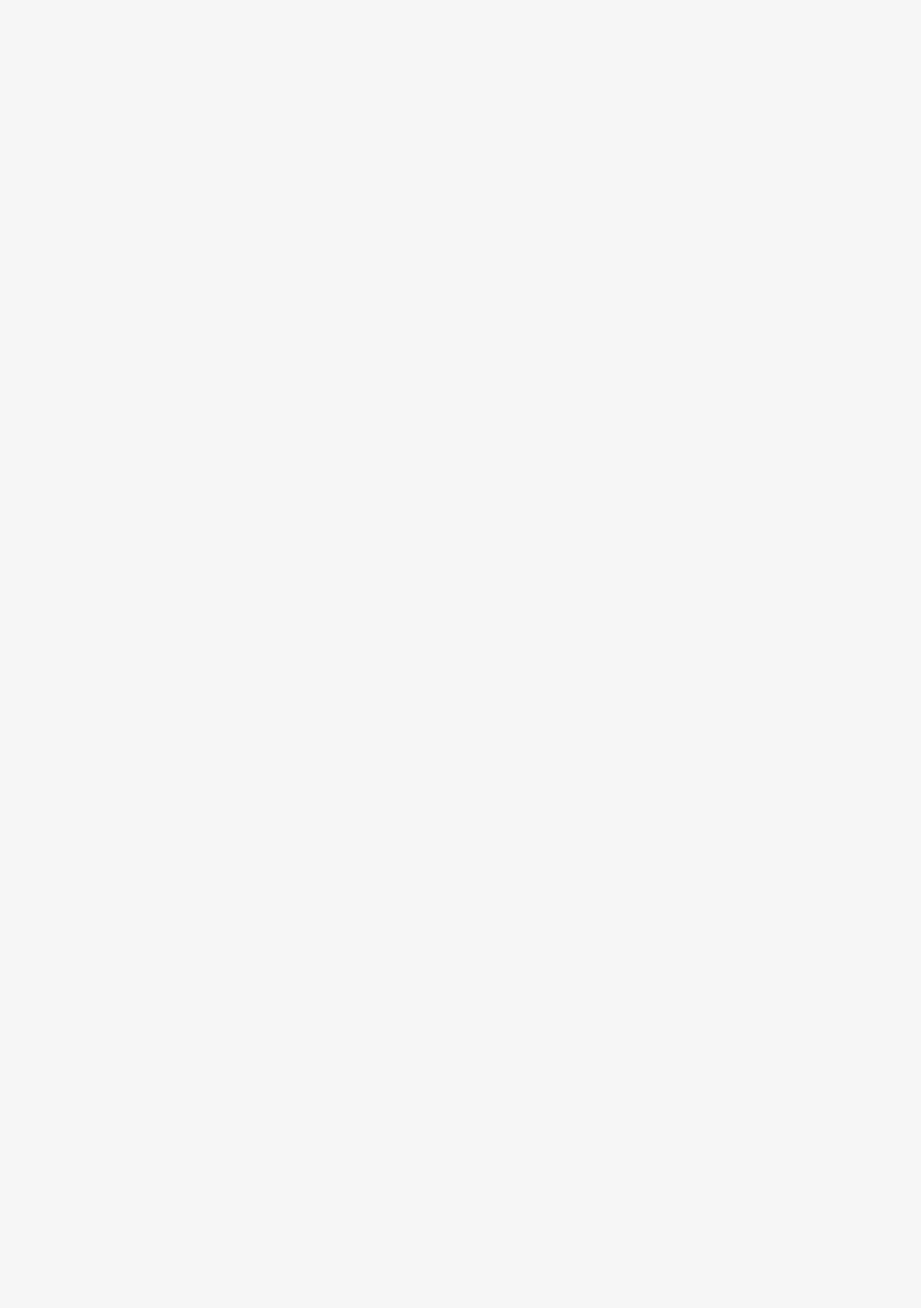
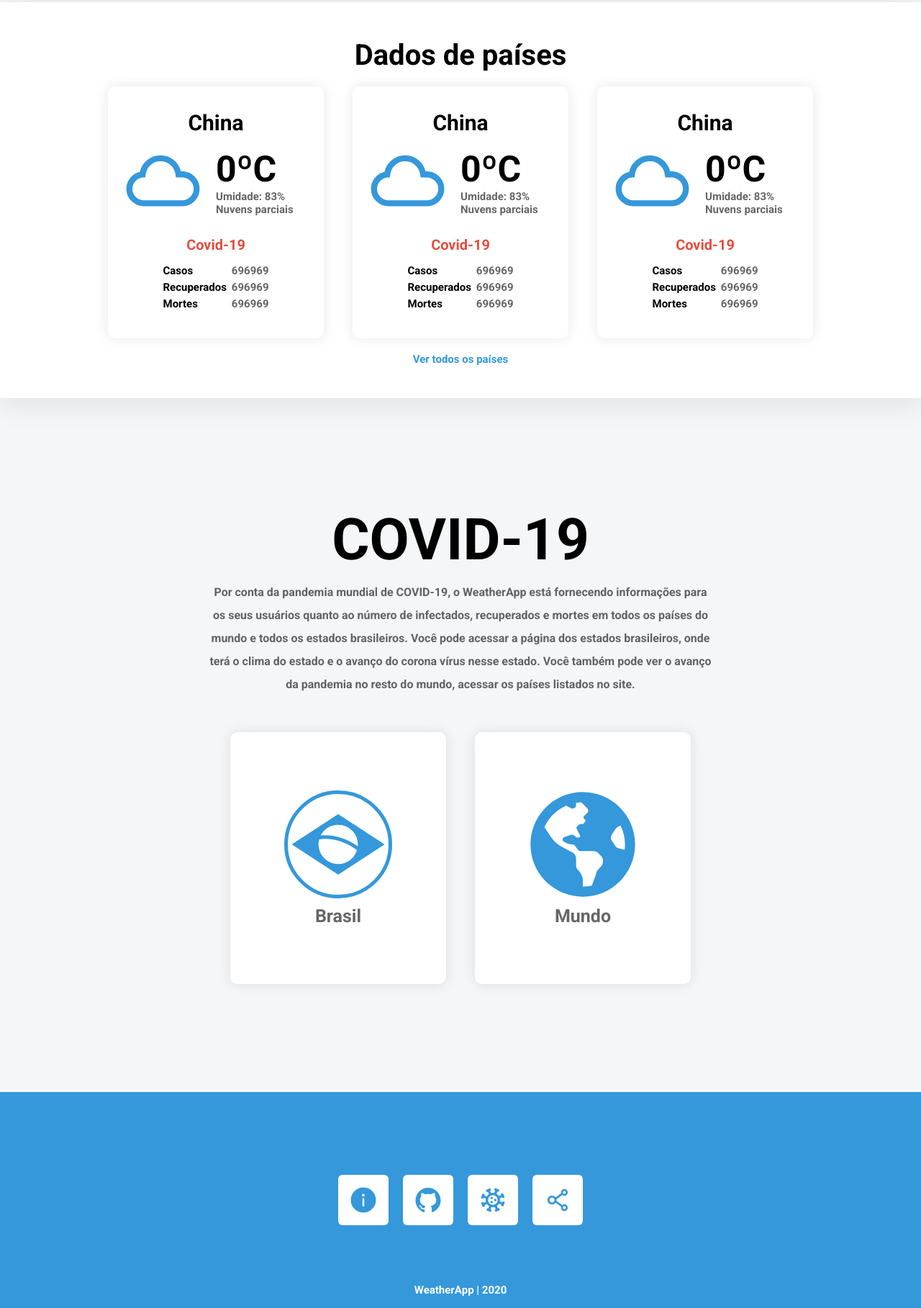
Before and after one commit to PabloLopes19/InfoDisease, a React (Create React App) app: page / in a window 1280 px wide. Shown: the part 605-2422 px from the top of the page at 72% size. Before the commit the page ends 800 px from the top, so only its background shows below. Built offline with nearby package versions, Linux system fonts and the light colour scheme.

Commit message:
Second Commit

```diff
--- a/src/App.js
+++ b/src/App.js
@@ -2,12 +2,12 @@ import React from 'react';
 import './App.css';
 
 import './GlobalStyles.css';
-import Header from './components/Header';
+import DashBoard from './pages/DashBoard';
 
 function App() {
   return (
     <div className="App">
-      <Header />
+      <DashBoard />
     </div>
   );
 }
--- /dev/null
+++ b/src/components/Cards/index.js
@@ -0,0 +1,34 @@
+import React from 'react';
+
+import { Container, CardHeader, WeatherContent, Left, Right, CovidHeader, CovidData, CovidLeft, CovidRight, CovidContent, CovidDataTitle, WeatherIcon, Desc, Temp } from './styles';
+
+function Cards() {
+  return (
+    <Container>
+        <CardHeader>China</CardHeader>
+        <WeatherContent>
+            <Left> <WeatherIcon /> </Left>
+            <Right>
+                <Temp>0ºC</Temp>
+                <Desc>Umidade: 83%</Desc>
+                <Desc>Nuvens parciais</Desc>
+            </Right>
+        </WeatherContent>
+        <CovidHeader>Covid-19</CovidHeader>
+        <CovidContent>
+            <CovidLeft>
+                <CovidDataTitle>Casos</CovidDataTitle>
+                <CovidDataTitle>Recuperados</CovidDataTitle>
+                <CovidDataTitle>Mortes</CovidDataTitle>
+            </CovidLeft>
+            <CovidRight>
+                <CovidData>696969</CovidData>
+                <CovidData>696969</CovidData>
+                <CovidData>696969</CovidData>
+            </CovidRight>
+        </CovidContent>
+    </Container>
+  );
+}
+
+export default Cards;
--- /dev/null
+++ b/src/components/Cards/styles.js
@@ -0,0 +1,103 @@
+import styled from 'styled-components';
+
+import { WiCloud } from 'react-icons/wi'
+
+export const Container = styled.div`
+    width: 300px;
+    height: 350px;
+    background: #fff;
+    box-shadow: 0px 0px 17px 1px rgba(0, 0, 0, 0.09);
+    border-radius: 10px;
+    display: flex;
+    flex-direction: column;
+    align-items: center;
+    margin: 0 20px;
+    cursor: pointer;
+    border: 3px solid transparent;
+    transition: all 0.2s;
+
+
+    &:hover{
+        border: 3px solid #3498DB;
+    }
+`;
+export const CardHeader = styled.h1`
+    font-size: 30px;
+    color: #000;
+    margin-top: 30px;
+`;
+export const WeatherContent = styled.div`
+    width: 100%;
+    height: 130px;
+    display: flex;
+    justify-content: center;
+`;
+export const Left = styled.div`
+    display: flex;
+    justify-content: center;
+    align-items: center;
+    width: 50%;
+    height: 100%;
+`;
+export const WeatherIcon = styled(WiCloud)`
+    fill: #3498DB;
+    height: 150px; width: 150px;
+    /* transform: translateX(30px); */
+`;
+export const Right = styled.div`
+    /* background: blue; */
+    width: 50%;
+    height: 100%;
+    display: flex;
+    justify-content: center;
+    flex-direction: column;
+
+`;
+export const Temp = styled.h1`
+    color: #000;
+    font-size: 50px;
+    text-align: left;
+`;
+export const Desc = styled.p`
+    color: rgba(0, 0, 0, 0.6);
+    font-size: 15px;
+    text-align: left;
+    font-weight: bold;
+`;
+export const CovidHeader = styled.h1`
+    font-size: 20px;
+    color: #E74C3C;
+    margin-top: 10px;
+    margin-bottom: 10px;
+`;
+export const CovidDataTitle = styled.div`
+    font-size: 15px;
+    color: #000;
+    margin-top: 5px;
+    text-align: left;
+    font-weight: bold;
+`;
+export const CovidData = styled.div`
+    font-size: 15px;
+    color: rgba(0, 0, 0, 0.6);
+    margin-top: 5px;
+    text-align: right;
+    font-weight: bold;
+`;
+export const CovidLeft = styled.div`
+    width: 50%;
+    height: 50px;
+    display: flex;
+    flex-direction: column;
+    align-items: right;
+`;
+export const CovidRight = styled.div`
+    width: 50%;
+    height: 50px;
+`;
+export const CovidContent = styled.div`
+    width: 50%;
+    height: 80px;
+    display: flex;
+    /* background: #333; */
+`;
--- /dev/null
+++ b/src/components/Footer/index.js
@@ -0,0 +1,19 @@
+import React from 'react';
+
+import { Container, Content, Copyright, Button, Github, Info, Virus, Share } from './styles';
+
+function Footer() {
+  return (
+    <Container>
+        <Content>
+            <Button title="Info"><Info/></Button>
+            <Button title="Github" href="https://github.com/PabloLopes19/WeatherApp" target="_blank"><Github/></Button>
+            <Button title="Cuidados"><Virus/></Button>
+            <Button title="Compartilhar"><Share/></Button>
+        </Content>
+        <Copyright>WeatherApp | 2020</Copyright>
+    </Container>
+  );
+}
+
+export default Footer;
--- /dev/null
+++ b/src/components/Footer/styles.js
@@ -0,0 +1,55 @@
+import styled from 'styled-components';
+
+import { AiFillGithub, AiFillInfoCircle, AiOutlineShareAlt } from 'react-icons/ai';
+import { RiVirusLine } from 'react-icons/ri';
+
+export const Container = styled.div`
+  height: 300px;
+  width: 100%;
+  display: flex;
+  justify-content: center;
+  align-items: center;
+  flex-direction: column;
+  background: #3498DB;
+  margin-top: 150px;
+`;
+
+export const Content = styled.div`
+    display: flex;
+    align-items: center;
+`;
+export const Button = styled.a`
+    width: 70px; height: 70px;
+    background: #fff;
+    display: flex;
+    justify-content: center;
+    align-items: center;
+    color: #3498DB;
+    margin: 0 10px;
+    border-radius: 6px;
+    cursor: pointer;
+    transition: all 0.2s;
+
+    &:hover{
+        background: #ddd;
+    }
+`;
+export const Info = styled(AiFillInfoCircle)`
+    height: 40px; width: 40px;
+`;
+export const Github = styled(AiFillGithub)`
+    height: 40px; width: 40px;
+`;
+export const Virus = styled(RiVirusLine)`
+    height: 40px; width: 40px;
+`;
+export const Share = styled(AiOutlineShareAlt)`
+    height: 40px; width: 40px;
+`;
+export const Copyright = styled.p`
+    color: #fff;
+    margin-top: 250px;
+    position: absolute;
+    font-size: 15px;
+    font-weight: bold
+`;
--- a/src/components/Header/index.js
+++ b/src/components/Header/index.js
@@ -11,7 +11,7 @@ function Header() {
               <Buttons className="button" href="#">Brasil</Buttons>
               <Buttons href="#">World Wide</Buttons>
               <Buttons href="#">About</Buttons>
-              <Buttons href="#">Support Us</Buttons>
+              <Buttons href="https://github.com/PabloLopes19/WeatherApp" target="_blank">Support Us</Buttons>
             </Menu>
         </Left>
         <Right>
--- /dev/null
+++ b/src/pages/DashBoard/index.js
@@ -0,0 +1,49 @@
+import React from 'react';
+
+import { Container, Content, Title, TitleMedium, Description, CardsArea, Cards, Link, LinkText, CardContainer, HorizontalDiv, GlobeIcon, BrazilIcon, CardContainerText } from './styles';
+
+import Header from '../../components/Header';
+import Card from '../../components/Cards';
+import Footer from '../../components/Footer';
+
+function DashBoard() {
+  return (
+      <Container>
+          <Header />
+          <Content>
+            <Title>Seja bem-vindo!</Title>
+            <Description>
+                Lorem ipsum dolor sit amet, consectetur adipiscing elit, sed do eiusmod tempor incididunt ut labore et dolore magna aliqua. Ut enim ad minim veniam, quis nostrud exercitation ullamco laboris nisi ut aliquip ex ea commodo consequat. Duis aute irure dolor in reprehenderit in voluptate velit esse cillum dolore eu fugiat nulla pariatur. Excepteur sint occaecat cupidatat non proident, sunt in culpa qui officia deserunt mollit anim id est laborum.
+            </Description>
+            <CardsArea>
+                <TitleMedium>Dados de países</TitleMedium>
+                <Cards>
+                    <Card />
+                    <Card />
+                    <Card />
+                </Cards>
+                <Link>
+                    <LinkText href="#">Ver todos os países </LinkText>
+                </Link>
+            </CardsArea>
+            <Title>COVID-19</Title>
+            <Description>
+                Por conta da pandemia mundial de COVID-19, o WeatherApp está fornecendo informações para os seus usuários quanto ao número de infectados, recuperados e mortes em todos os países do mundo e todos os estados brasileiros. Você pode acessar a página dos estados brasileiros, onde terá o clima do estado e o avanço do corona vírus nesse estado. Você também pode ver o avanço da pandemia no resto do mundo, acessar os países listados no site.
+            </Description>
+            <HorizontalDiv>
+                <CardContainer>
+                    <BrazilIcon/>
+                    <CardContainerText>Brasil</CardContainerText>
+                </CardContainer>
+                <CardContainer>
+                    <GlobeIcon/>
+                    <CardContainerText>Mundo</CardContainerText>
+                </CardContainer>
+            </HorizontalDiv>
+          </Content>
+          <Footer />
+      </Container>
+  );
+}
+
+export default DashBoard;
--- /dev/null
+++ b/src/pages/DashBoard/styles.js
@@ -0,0 +1,114 @@
+import styled from 'styled-components';
+
+import { FaGlobeAmericas } from 'react-icons/fa';
+import { GiBrazilFlag } from 'react-icons/gi';
+
+export const Container = styled.div``;
+
+export const Content = styled.div`
+  display: flex;
+  align-items: center;
+  padding-top: 120px;
+  flex-direction: column;
+`;
+export const Title = styled.h1`
+  font-size: 80px;
+  color: #000;
+`;
+export const TitleMedium = styled.h1`
+  font-size: 40px;
+  margin-top: 50px;
+  color: #000;
+`;
+export const Description = styled.p`
+  color: rgba(0, 0, 0, 0.6);
+  margin-top: 10px;
+  width: 55%;
+  text-align: center;
+  line-height: 32px;
+  font-weight: bold;
+`;
+
+export const CardsArea = styled.div`
+  display: flex;
+  align-items: center;
+  flex-direction: column;
+  background: #fff;
+  width: 100%;
+  height: 550px;
+  margin-top: 150px;
+  margin-bottom: 150px;
+  box-shadow: 0px 4px 39px 3px rgba(0, 0, 0, 0.09);
+`;
+
+export const Cards = styled.div`
+  display: flex;
+  justify-content: center;
+  flex-direction: row;
+  width: 90%;
+  align-items: center;
+  margin-top: 20px;
+`;
+
+export const Link = styled.div`
+  display: flex;
+  flex-direction: row;
+  align-items: center;
+  margin-top: 10px;
+`;
+
+export const LinkText = styled.a`
+  text-decoration: none;
+  font-weight: bold;
+  color: #3498DB;
+  font-size: 15px;
+  text-align: center;
+  margin-top: 20px;
+  height: 100%;
+`;
+
+export const CardContainer = styled.div`
+    width: 300px;
+    height: 350px;
+    background: #fff;
+    box-shadow: 0px 0px 17px 1px rgba(0, 0, 0, 0.09);
+    border-radius: 10px;
+    display: flex;
+    flex-direction: column;
+    align-items: center;
+    justify-content: center;
+    margin: 0 20px;
+    cursor: pointer;
+    border: 3px solid transparent;
+    transition: all 0.2s;
+
+
+    &:hover{
+        border: 3px solid #3498DB;
+    }
+`;
+
+export const HorizontalDiv = styled.div`
+  width: 100%;
+  background: transparent;
+  display: flex;
+  align-items: center;
+  justify-content: center;
+  margin-top: 50px;
+`;
+
+export const GlobeIcon = styled(FaGlobeAmericas)`
+  fill: #3498DB;
+  width: 150px; height: 150px;
+`;
+export const CardContainerText = styled.h1`
+  font-size: 25px;
+  color: rgba(0, 0, 0, 0.6);
+  margin-top: 10px;
+`;
+export const BrazilIcon = styled(GiBrazilFlag)`
+  fill: #3498DB;
+  width: 150px; height: 150px;
+  border-radius: 50%;
+  border: 5px solid #3498DB;
+`;
```
